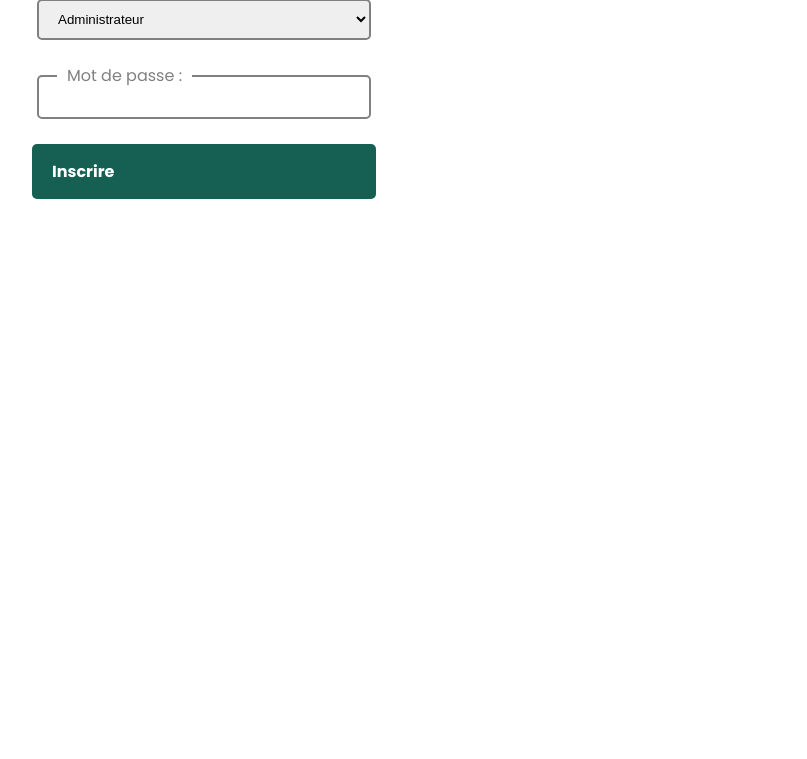
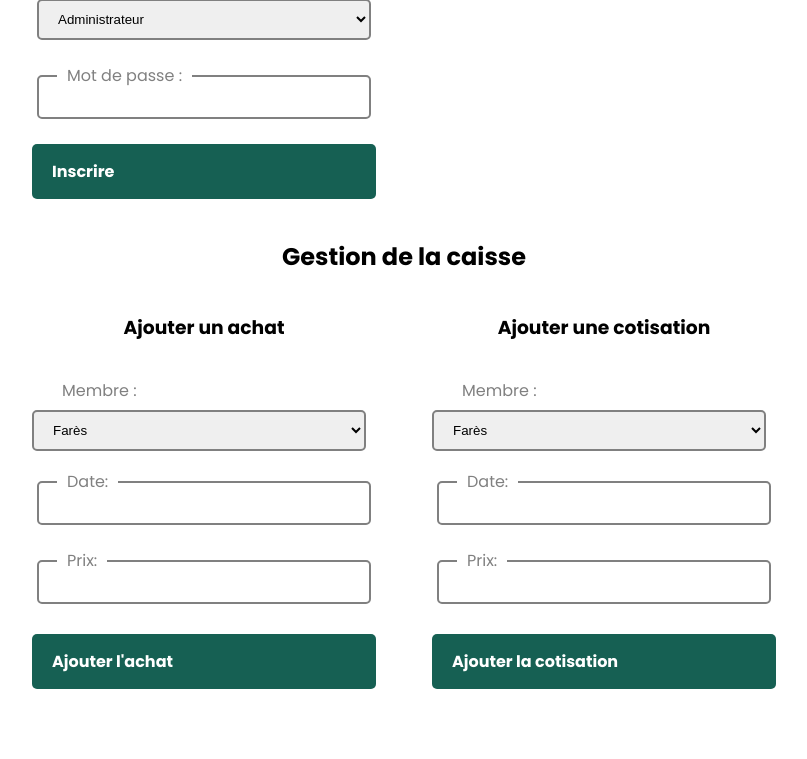
Before and after one commit to A3DEM/si-ali, a PHP site: page /dashboard/index.html in a window 1280 px wide. Shown: the part 1038-1797 px from the top of the page, without its empty margins (236-1043 px from the left). Before the commit the page ends 1237 px from the top, so only its background shows below. Run offline with PHP 8.4, Linux system fonts and the light colour scheme.

Commit message:
Ajouts front

```diff
--- a/dashboard/index.html
+++ b/dashboard/index.html
@@ -143,7 +143,7 @@
 
     <!-- if is_admin == 1 -->
 
-    <div class="administration">
+    <div class="administration" id="administration">
         <h2>Gestion des inscrits</h2>
         <div class="form add">
             <h3>Ajouter d'un membre</h3>
@@ -191,6 +191,56 @@
         </div>
     </div>
 
+    <div class="administration" id="management">
+        <h2>Gestion de la caisse</h2>
+        <div class="form buy">
+            <h3>Ajouter un achat</h3>
+            <div>
+                <label for="membre">Membre :</label>
+                <select name="membre" id="membre">
+                    <option value="1">Farès</option>
+                    <option value="2">Adem</option>
+                    <option value="3">Ali</option>
+                    <option value="4">Victor</option>
+                    <option value="5">Optimus</option>
+                </select>
+                <div>
+                    <label for="date">Date:</label>
+                    <input type="text" id="date" name="date">
+                </div>
+                <div>
+                    <label for="prix">Prix:</label>
+                    <input type="text" id="prix" name="prix">
+                </div>
+            </div>
+            <button type="submit" id="add" onclick="remove()">Ajouter l'achat</button>
+
+        </div>
+        <div class="form pay">
+            <h3>Ajouter une cotisation</h3>
+            <div>
+                <label for="membre">Membre :</label>
+                <select name="membre" id="membre">
+                    <option value="1">Farès</option>
+                    <option value="2">Adem</option>
+                    <option value="3">Ali</option>
+                    <option value="4">Victor</option>
+                    <option value="5">Optimus</option>
+                </select>
+                <div>
+                    <label for="date">Date:</label>
+                    <input type="text" id="date" name="date">
+                </div>
+                <div>
+                    <label for="prix">Prix:</label>
+                    <input type="text" id="prix" name="prix">
+                </div>
+            </div>
+            <button type="submit" id="add" onclick="remove()">Ajouter la cotisation</button>
+
+        </div>
+    </div>
+
     <script src="../js/dashboard.js"></script>
 </body>
 
--- a/js/dashboard.js
+++ b/js/dashboard.js
@@ -29,7 +29,10 @@ async function getData() {
         }
         if (data.response === "success") {
             if (data.data.role !== "ROLE_ADMIN") {
-                document.querySelector(".administration").remove();
+                document.querySelector("#administration").remove();
+                if (data.data.role !== "ROLE_MEMBER") {
+                    document.querySelector("#management").remove();
+                }
             }
         }
     }
@@ -38,6 +41,8 @@ async function getData() {
     }
 }
 
+
+
 function showMessage(message) {
     document.querySelector(".message").innerText = message;
     document.querySelector(".message").classList.add("show");
--- a/php/dashboard.php
+++ b/php/dashboard.php
@@ -15,7 +15,7 @@ echo json_encode(["response" => "success", "data" => [
 //     die("Connection failed: " . $database->connect_error);
 // }
 
-// $request = $database->prepare("SELECT id FROM membres WHERE mdp=? AND username=?");
+// $request = $database->prepare("SELECT * FROM cotisations");
 // $request->bind_param('ss', $_GET['password'], $_GET['username']);
 
 // $request->execute();
```
